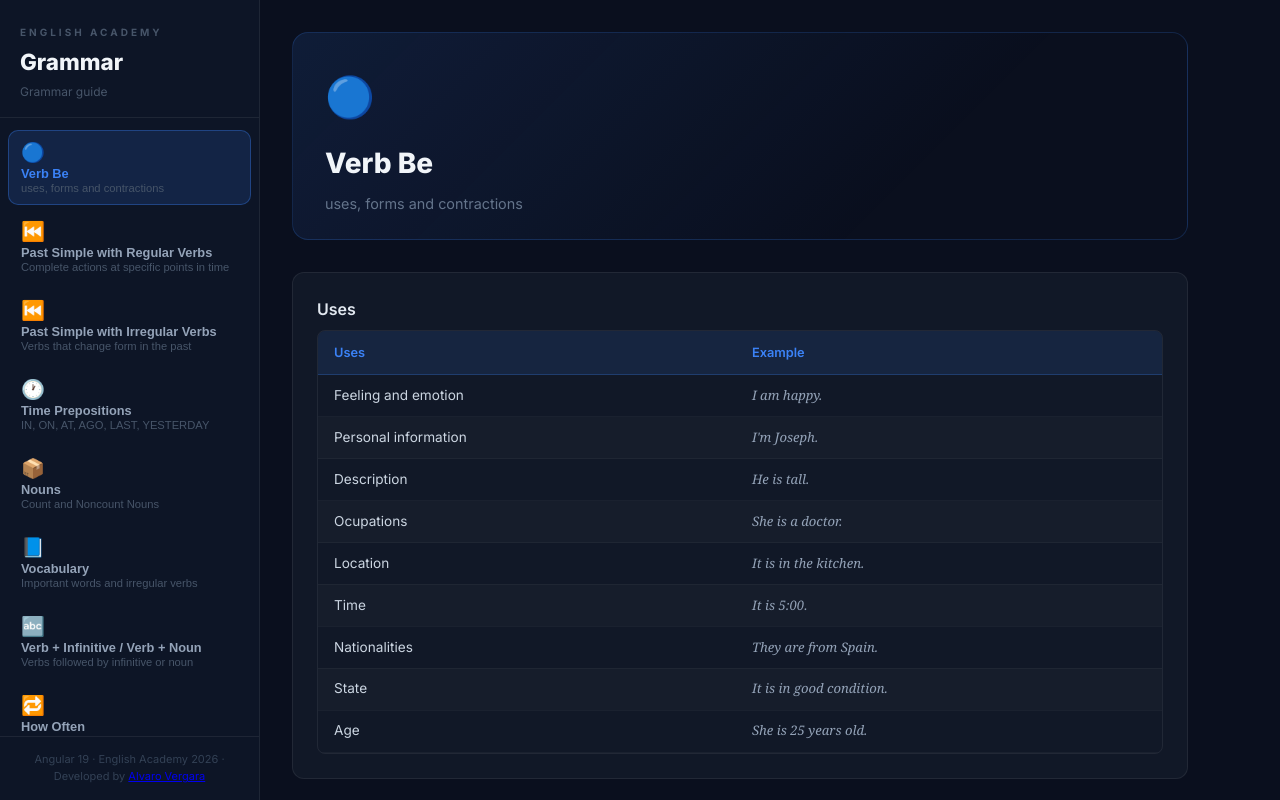
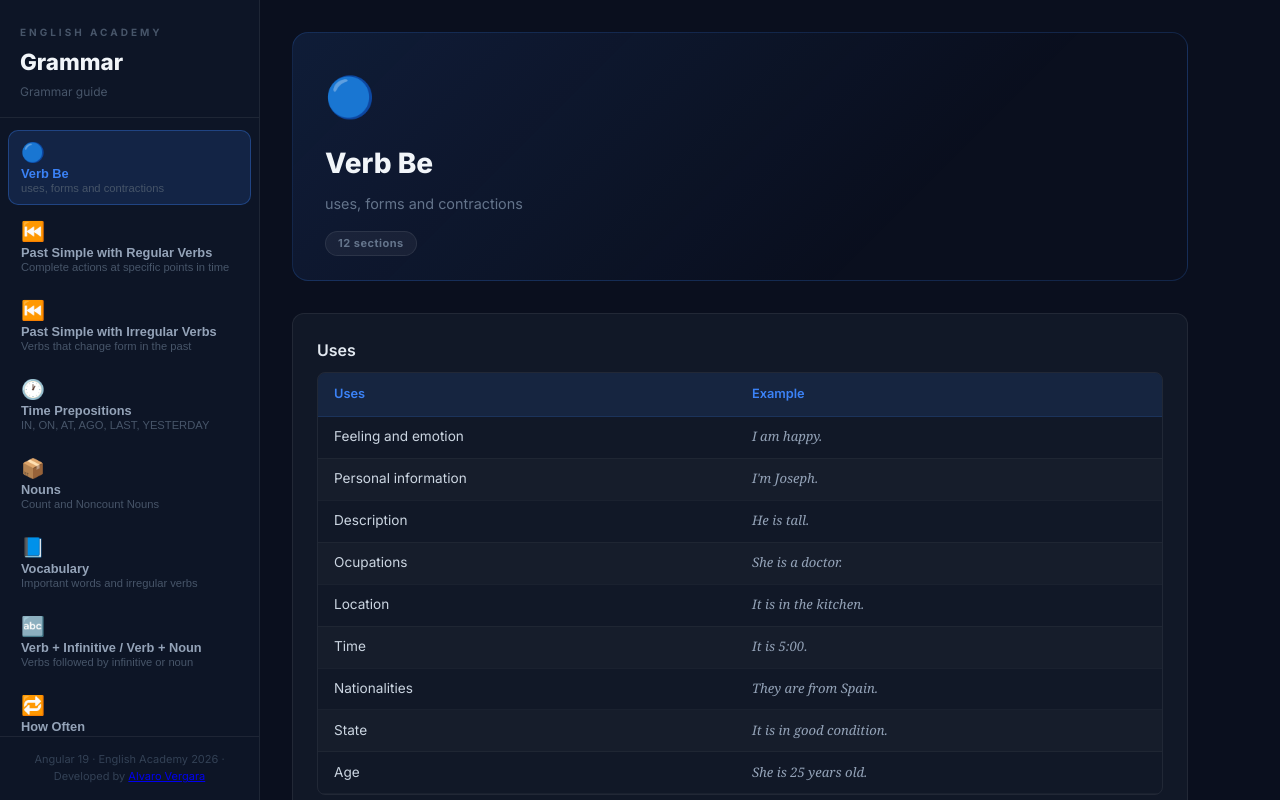
Before and after one commit to joseph517/english-grammar-app, an Angular app: page /verb-to-be in a window 1280 px wide. Shown: the top 800 px of the page. Built offline with nearby package versions, Linux system fonts and the light colour scheme.

Commit message:
update ver-to-be component to show new topics

```diff
--- a/src/app/features/ver-to-be/ver-to-be.component.html
+++ b/src/app/features/ver-to-be/ver-to-be.component.html
@@ -3,6 +3,9 @@
     <span class="topic-icon">{{ topic!.icon }}</span>
     <h2>{{ topic!.title }}</h2>
     <p>{{ topic!.subtitle }}</p>
+    <div class="topic-badges">
+      <span class="badge badge--count">{{ topic?.sections?.length }} sections</span>
+    </div>
   </header>
 
   <div class="sections">
@@ -15,7 +18,7 @@
       }
 
       @if (section.table) {
-          <app-grammar-table [isItalic]="!section.noItalic"  [data]="section.table" />
+      <app-grammar-table [isItalic]="!section.noItalic" [data]="section.table" />
       }
 
       @if (section.examples) {
```
Lines whose indentation alone changed are shown as unchanged.
